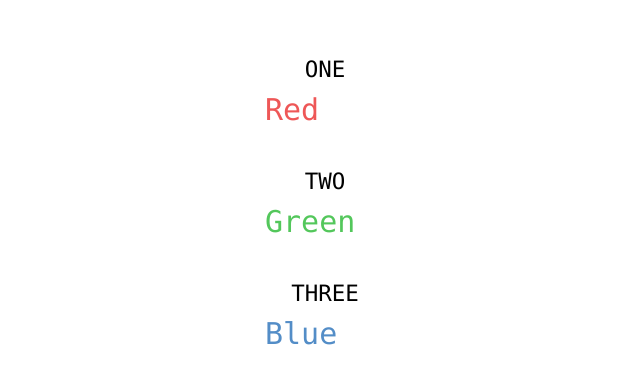
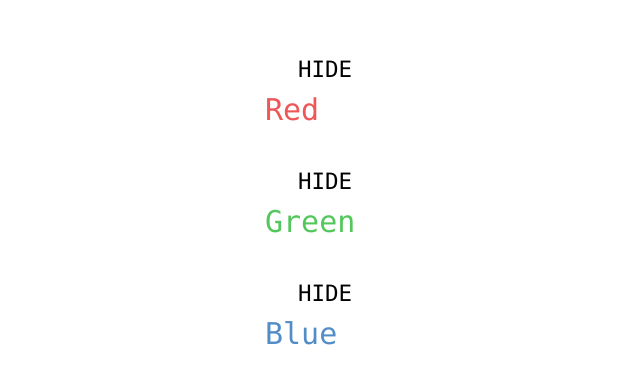
Before and after one commit to GanievIbraim/Vue3_base, a Vue app: page / in a window 1280 px wide. Shown: the part 130-514 px from the top of the page, without its empty margins (0-640 px from the left). Built offline with nearby package versions, Linux system fonts and the light colour scheme.

Commit message:
Toggle 2

```diff
--- a/src/App.vue
+++ b/src/App.vue
@@ -1,14 +1,14 @@
 <template>
 
-  <button  @click="one">ONE</button>
+  <button  @click="one">{{ visible_1 ? 'HIDE' : 'SHOW' }}</button>
   <p v-if="visible_1" style="color: rgb(238, 87, 87);">Red</p>
   <br>
 
-  <button  @click="two">TWO</button>
+  <button  @click="two">{{ visible_2 ? 'HIDE' : 'SHOW' }}</button>
   <p v-if="visible_2" style="color: rgb(83, 199, 91);">Green</p>
   <br>
 
-  <button  @click="three" >THREE</button>
+  <button  @click="three" >{{ visible_3 ? 'HIDE' : 'SHOW' }}</button>
   <p v-if="visible_3" style="color: rgb(83, 141, 199);">Blue</p>
 
   <div id='cmd_head' v-if="false">
```
